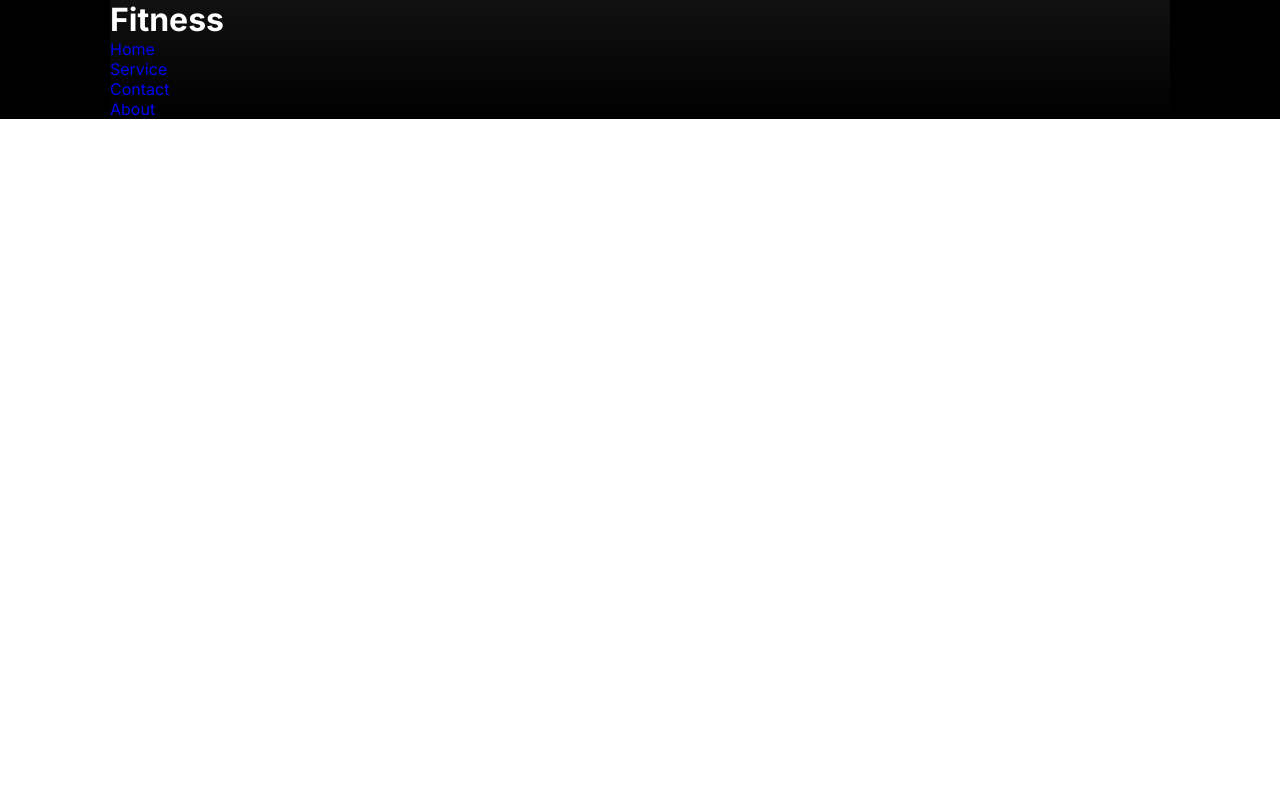
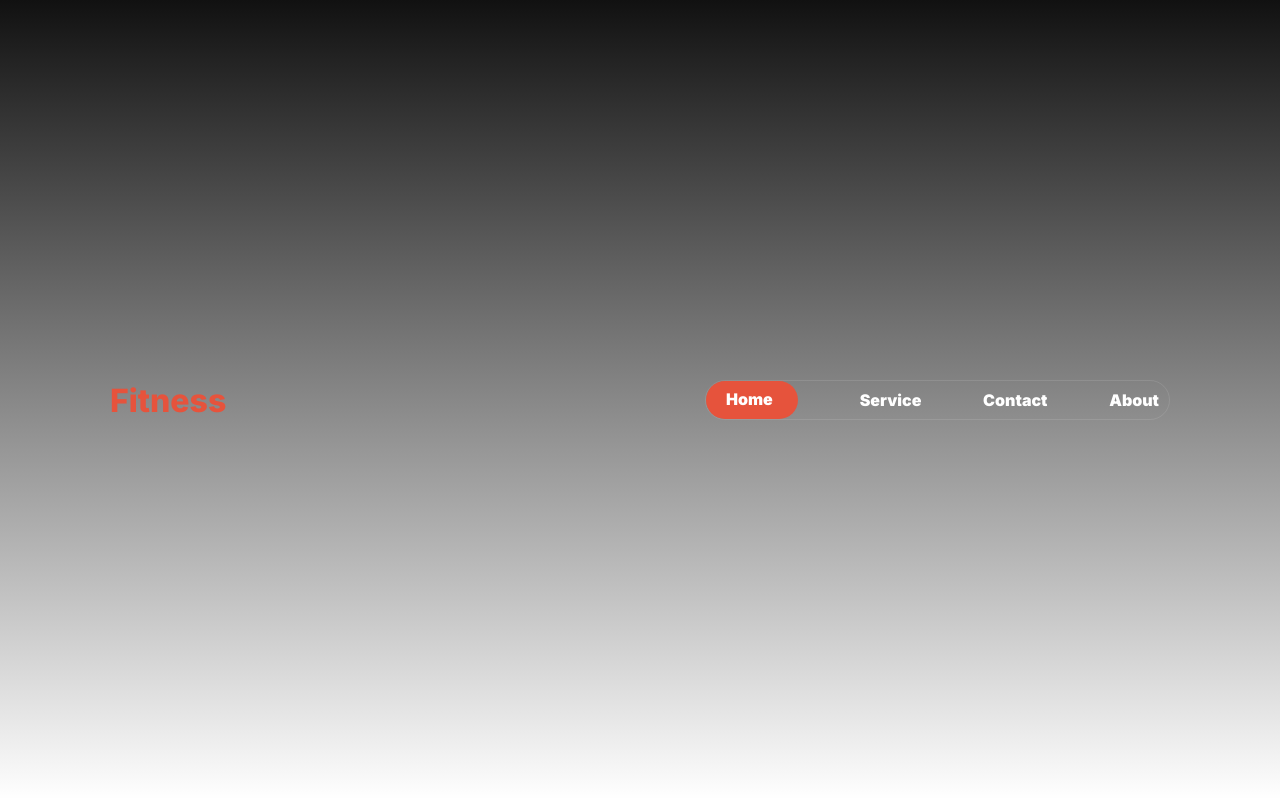
Before and after one commit to Nafees37/exercise-css-responsive-website, a plain HTML site: page index.html in a window 1280 px wide. Drawn offline with Linux system fonts and the light colour scheme.

Commit message:
logo and nev create and css design

```diff
--- a/index.html
+++ b/index.html
@@ -1,5 +1,6 @@
 <!DOCTYPE html>
 <html lang="en">
+
 <head>
   <meta charset="UTF-8">
   <meta name="viewport" content="width=device-width, initial-scale=1.0">
@@ -9,19 +10,20 @@
   <!-- css file link -->
   <link rel="stylesheet" href="style/style.css">
 </head>
+
 <body class="inter-fontFamily">
-<div class="comtainer">
+  <div class="comtainer container-header">
 
 
     <div class="row">
       <header class="header">
         <div class="col-1">
-      <h1>Fitness</h1>
+          <a href="index.html"><h1 class="logo">Fitness</h1></a>
         </div>
         <div class="col-2">
           <nav>
-        <ul>
-          <li><a href="#">Home</a></li>
+            <ul class="ul_parent">
+              <li class="home"><a href="#">Home</a></li>
               <li><a href="#">Service</a></li>
               <li><a href="#">Contact</a></li>
               <li><a href="#">About</a></li>
@@ -58,4 +60,5 @@
   </div>
 
 </body>
+
 </html>
--- a/style/style.css
+++ b/style/style.css
@@ -4,12 +4,12 @@
 .inter-fontFamily {
   font-family: "Inter", sans-serif;
   font-optical-sizing: auto;
-  font-weight: 400;
+  font-weight: 900;
   font-style: normal;
   font-variation-settings: "slnt" 0;
 }
 
-*{
+* {
   margin: 0;
   padding: 0;
   box-sizing: border-box;
@@ -17,7 +17,7 @@
   list-style: none;
 }
 
-.comtainer{
+.comtainer {
   background: black;
   max-width: 1440px;
   color: white;
@@ -25,7 +25,7 @@
 
 /* share css code */
 
-.btn-primary{
+.btn-primary {
   background: rgb(230, 83, 60);
   width: 224px;
   height: 54px;
@@ -34,7 +34,7 @@ margin: 0px 14px;
   border-radius: 42px;
 }
 
-.row{
+.row {
   max-width: 1060px;
   margin: 0 auto;
 }
@@ -42,6 +42,44 @@ margin: 0 auto;
 
 /* custom css */
 
-.header{
-  background: linear-gradient(180.00deg, rgb(17, 17, 17),rgba(119, 119, 119, 0) 100%);
+.container-header {
+  background: linear-gradient(180.00deg, rgb(17, 17, 17), rgba(119, 119, 119, 0) 100%);
 }
+
+.header {
+
+  display: flex;
+  justify-content: space-between;
+  align-items: center;
+  height: 100vh;
+}
+
+.logo {
+  font-size: 2rem;
+  color: rgb(230, 83, 60);
+  width: 132px;
+  font-weight: 800;
+}
+
+.ul_parent {
+  display: flex;
+  justify-content: space-between;
+  align-items: center;
+  width: 465px;
+  border: 1px solid rgba(255, 255, 255, 0.1);
+  border-radius: 39px;
+  padding-right: 10px;
+
+}
+
+.ul_parent li a {
+  color: white;
+}
+
+.home {
+  width: 92px;
+  height: 38px;
+  padding: 8px 20px 8px 20px;
+  background: rgb(230, 83, 60);
+  border-radius: 46px;
+}
```
Lines whose indentation alone changed are shown as unchanged.
